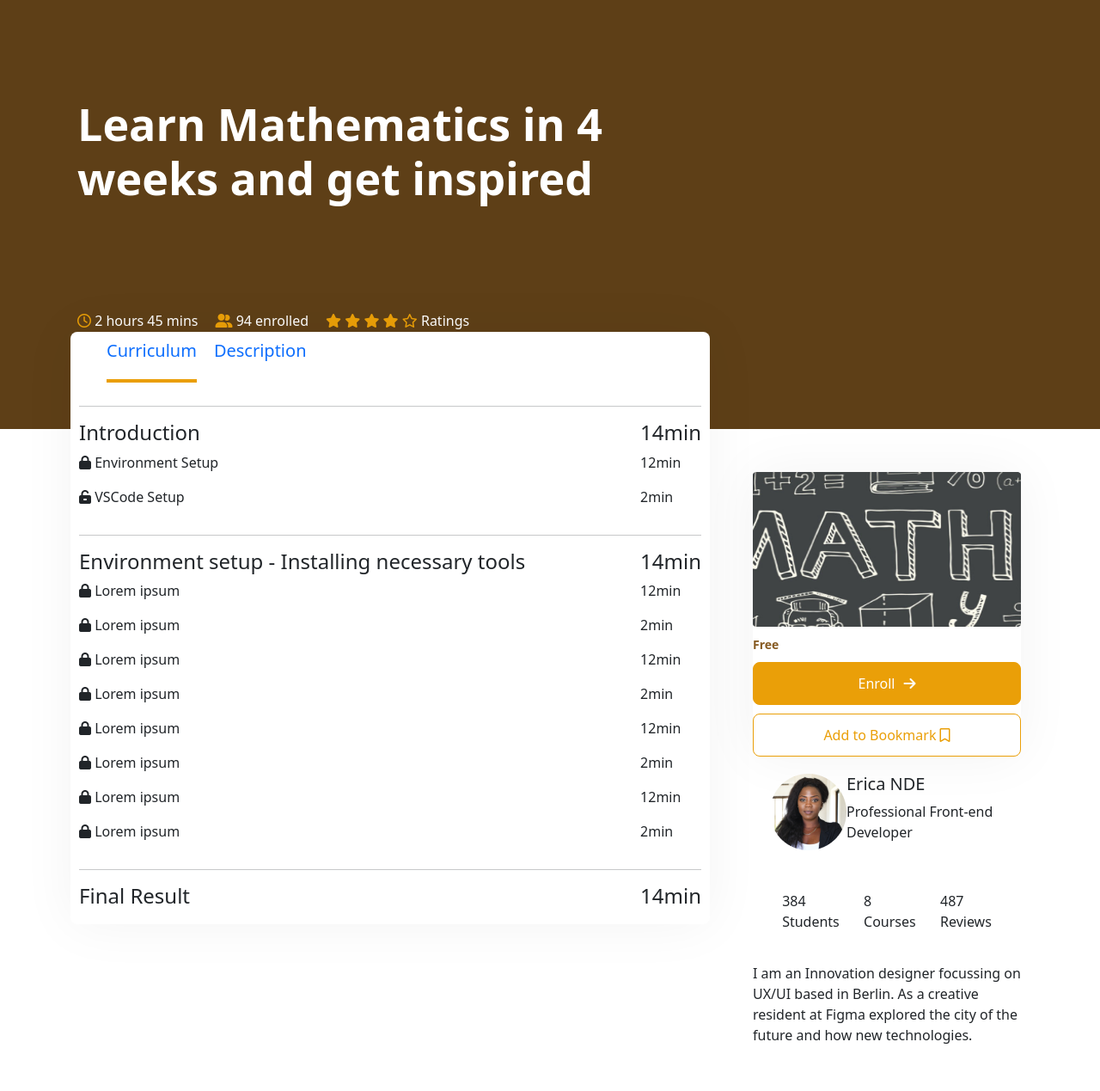
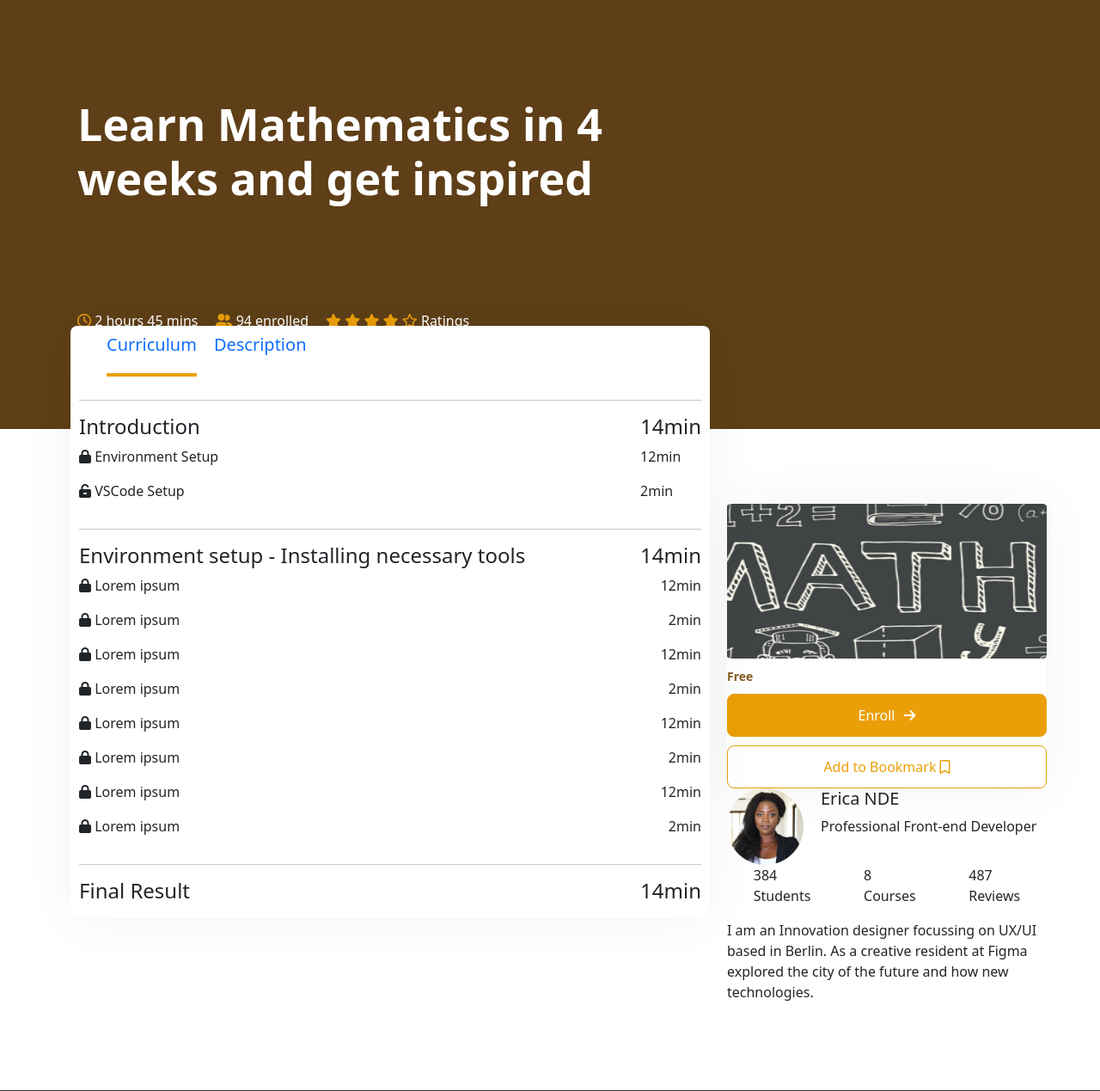
Before and after one commit to FonsahPageo/figma-design, a PHP site: page /course_details.html in a window 1280 px wide. Shown: the part 55-1324 px from the top of the page at 86% size. Run offline with PHP 8.4, Linux system fonts and the light colour scheme.

Commit message:
work update

```diff
--- a/course_details.html
+++ b/course_details.html
@@ -56,29 +56,78 @@
                     </div>
                 </div>
                 <hr>
+                <div class="information-1">
                     <div class="information">
                         <div>
                             <h4>Environment setup - Installing necessary tools</h4>
-                        <p><i class="fa-solid fa-lock"></i> Lorem ipsum</p>
-                        <p><i class="fa-solid fa-lock"></i> Lorem ipsum</p>
-                        <p><i class="fa-solid fa-lock"></i> Lorem ipsum</p>
-                        <p><i class="fa-solid fa-lock"></i> Lorem ipsum</p>
-                        <p><i class="fa-solid fa-lock"></i> Lorem ipsum</p>
-                        <p><i class="fa-solid fa-lock"></i> Lorem ipsum</p>
-                        <p><i class="fa-solid fa-lock"></i> Lorem ipsum</p>
+                        </div>
+                        <div>
+                            <h4>14min</h4>
+                        </div>
+                    </div>
+                    <div class="information">
+                        <div>
                             <p><i class="fa-solid fa-lock"></i> Lorem ipsum</p>
                         </div>
-
                         <div>
-                        <h4>14min</h4>
                             <p>12min</p>
+                        </div>
+                    </div>
+                    <div class="information">
+                        <div>
+                            <p><i class="fa-solid fa-lock"></i> Lorem ipsum</p>
+                        </div>
+                        <div>
                             <p>2min</p>
+                        </div>
+                    </div>
+                    <div class="information">
+                        <div>
+                            <p><i class="fa-solid fa-lock"></i> Lorem ipsum</p>
+                        </div>
+                        <div>
                             <p>12min</p>
+                        </div>
+                    </div>
+                    <div class="information">
+                        <div>
+                            <p><i class="fa-solid fa-lock"></i> Lorem ipsum</p>
+                        </div>
+                        <div>
                             <p>2min</p>
+                        </div>
+                    </div>
+                    <div class="information">
+                        <div>
+                            <p><i class="fa-solid fa-lock"></i> Lorem ipsum</p>
+                        </div>
+                        <div>
                             <p>12min</p>
+                        </div>
+                    </div>
+                    <div class="information">
+                        <div>
+                            <p><i class="fa-solid fa-lock"></i> Lorem ipsum</p>
+                        </div>
+                        <div>
                             <p>2min</p>
+                        </div>
+                    </div>
+                    <div class="information">
+                        <div>
+                            <p><i class="fa-solid fa-lock"></i> Lorem ipsum</p>
+                        </div>
+                        <div>
                             <p>12min</p>
+                        </div>
+                    </div>
+                    <div class="information">
+                        <div>
+                            <p><i class="fa-solid fa-lock"></i> Lorem ipsum</p>
+                        </div>
+                        <div>
                             <p>2min</p>
+                        </div>
                     </div>
                 </div>
                 <hr>
@@ -106,14 +155,11 @@
                     Add to Bookmark <i class="fa-regular fa-bookmark"></i>
                 </button>
             </div>
-            <div>
             <div class="erica">
                 <div><img src="/images/Ellipse 11.png" alt=""></div>
                 <div>
                     <h5>Erica NDE</h5>
                     <p>Professional Front-end Developer</p>
-                    </div>
-
                 </div>
             </div>
             <div class="review">
--- a/styles/course_details.css
+++ b/styles/course_details.css
@@ -53,7 +53,7 @@
 
 .div-2 {
     width: 30%;
-    padding: 30px;
+    /* padding: 30px; */
 }
 
 .active{
@@ -116,7 +116,7 @@
 .review{
     display: flex;
     flex-direction: row;
-    padding: 20px;
+    /* padding: 20px; */
     justify-content: space-around;
     /* gap: 20px; */
 }
@@ -124,12 +124,13 @@
 .erica{
     display: flex;
     flex-direction: row;
-    /* gap: 20px; */
-    padding: 20px;
+    gap: 20px;
+    /* padding: 20px; */
 }
 
 .information{
     display: flex;
     justify-content: space-between;
     /* padding: 20px; */
+    align-items: center
 }
```
Lines whose indentation alone changed are shown as unchanged.
